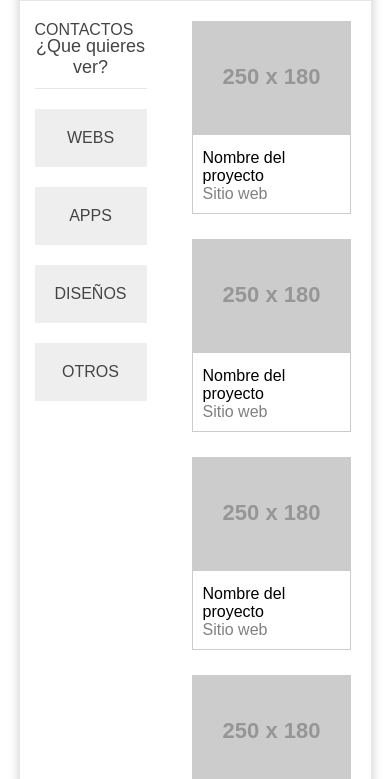
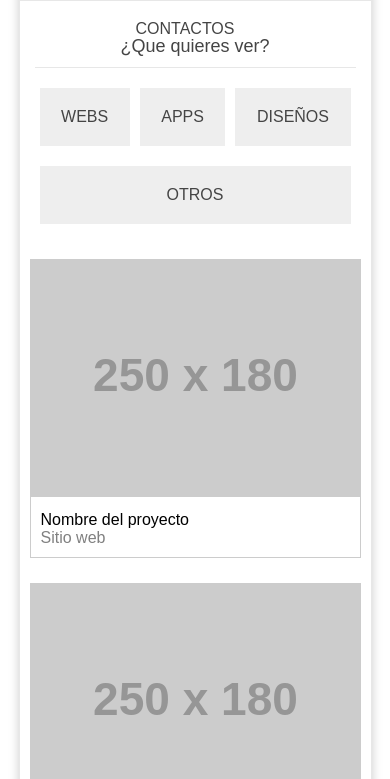
Before and after one commit to silver442/Maquetacion-3, a plain HTML site: page index.html in a window 390 px wide. Shown: the part 161-940 px from the top of the page. Drawn offline with Linux system fonts and the light colour scheme; placeholder pictures from the web are drawn by us.

Commit message:
diseño responsivo terminada

```diff
--- a/styles.css
+++ b/styles.css
@@ -191,3 +191,66 @@
     margin-left: 20px;
     color: #444;
 }
+
+@media (max-width: 1334px){
+    #header{
+        text-align: center;
+    }
+
+    #menu > ul{
+        margin-top: 20px;
+        align-items: flex-start;
+        justify-content: space-evenly;
+    }
+}
+
+@media (max-width: 646px){
+    #content{
+        display: flex;
+        flex-direction: column;
+        flex-wrap: wrap;
+        justify-content: space-between;
+        padding-top: 20px;
+        padding-bottom: 20px;
+    }
+
+    #aside{
+        margin-right: 0px;
+    }
+
+    #aside ul{
+        display: flex;
+        flex-flow: row wrap;
+        justify-content: space-between;
+    }
+
+    #aside ul li{
+        flex-grow: 1;
+        margin-left: 5px;
+        margin-right: 5px;
+    }
+
+    .project{
+        margin-right: 10px;
+        margin-left: 10px;
+    }
+
+
+    #footer .logo{
+        flex-grow: 1;
+        order: 1;
+        flex-basis: 100%;
+        text-align: center;
+        margin: 0px;
+    }
+
+    #footer .info{
+        flex-grow: 1;
+        order: 2;
+        margin-left: 20px;
+        color: #444;
+        flex-basis: 100%;
+        text-align: center;
+        margin: 0px;
+    }
+}
```
